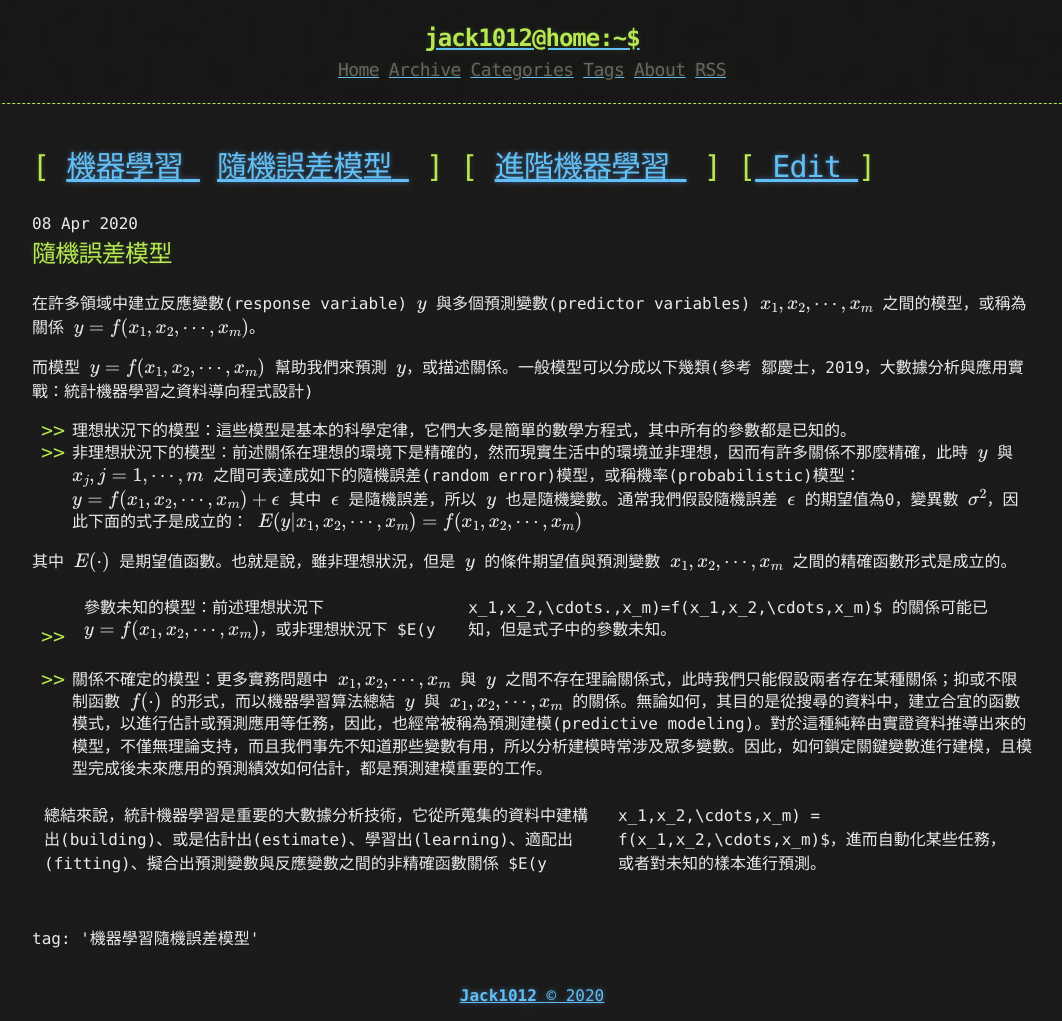
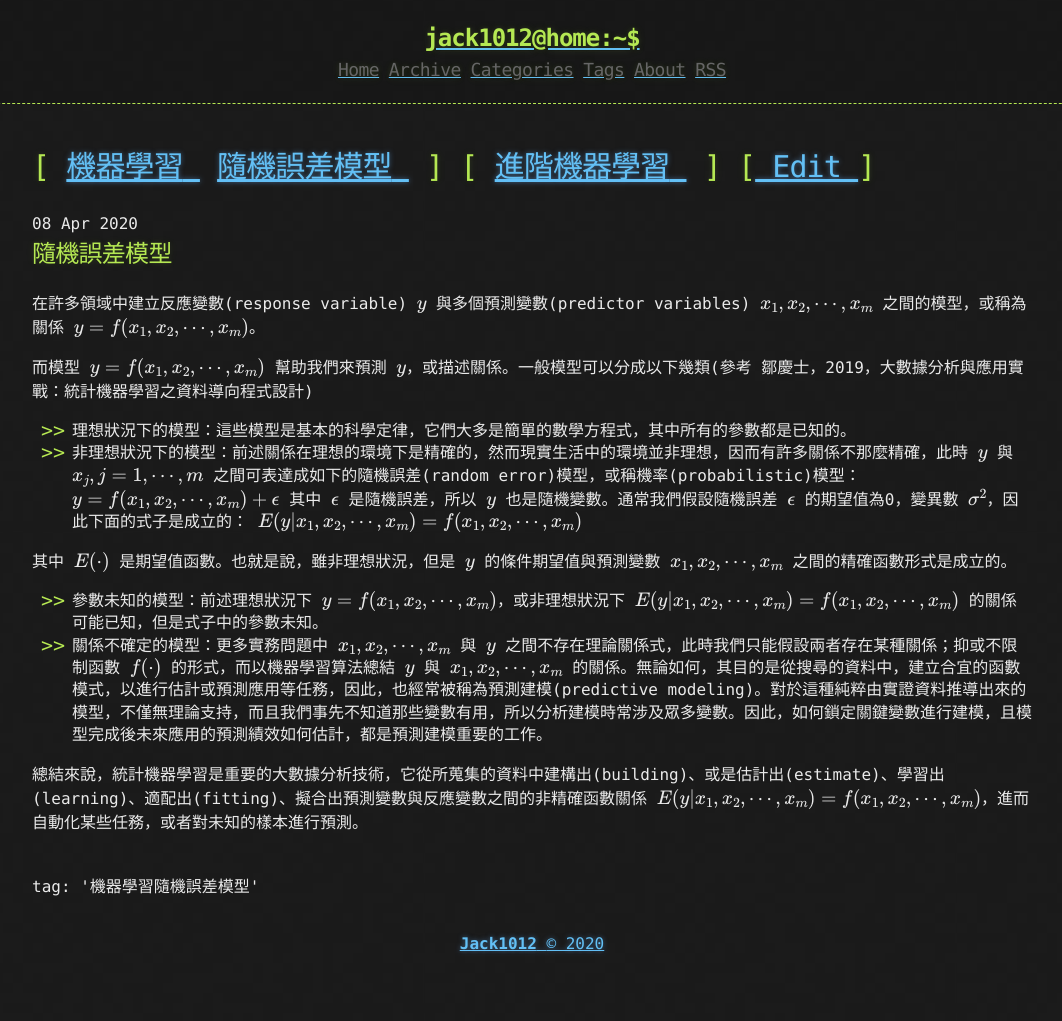
Before and after one commit to jack1012/jack1012.github.io, a Jekyll site: the page built from _posts/2020-04-08-隨機誤差模型.md, in a window 1280 px wide. Shown: the whole page, without its empty margins (108-1170 px from the left). Built offline with Jekyll 4.4.1, drawn with Linux system fonts in a browser that asks for light colours; formulas are drawn with MathJax 3; after the commit the page ends 969 px from its top, so only the background shows below that.

Commit message:
Update 2020-04-08-隨機誤差模型.md

```diff
--- a/_posts/2020-04-08-隨機誤差模型.md
+++ b/_posts/2020-04-08-隨機誤差模型.md
@@ -14,11 +14,11 @@ tags           : [機器學習,隨機誤差模型]
 - 非理想狀況下的模型：前述關係在理想的環境下是精確的，然而現實生活中的環境並非理想，因而有許多關係不那麼精確，此時 $y$ 與 $x_j, j=1,\cdots,m$ 之間可表達成如下的隨機誤差(random error)模型，或稱機率(probabilistic)模型：
 $$y = f(x_1,x_2,\cdots,x_m) + \epsilon$$
 其中 $\epsilon$ 是隨機誤差，所以 $y$ 也是隨機變數。通常我們假設隨機誤差 $\epsilon$ 的期望值為0，變異數  $\sigma^2$，因此下面的式子是成立的：
-$$E(y|x_1,x_2,\cdots,x_m) = f(x_1,x_2,\cdots,x_m)$$
+$$E(y | x_1,x_2,\cdots,x_m) = f(x_1,x_2,\cdots,x_m)$$
 
 其中 $E( \cdot )$ 是期望值函數。也就是說，雖非理想狀況，但是 $y$ 的條件期望值與預測變數 $x_1,x_2,\cdots,x_m$ 之間的精確函數形式是成立的。
 
-- 參數未知的模型：前述理想狀況下 $y=f(x_1,x_2,\cdots,x_m)$，或非理想狀況下 $E(y|x_1,x_2,\cdots.,x_m)=f(x_1,x_2,\cdots,x_m)$ 的關係可能已知，但是式子中的參數未知。
+- 參數未知的模型：前述理想狀況下 $y=f(x_1,x_2,\cdots,x_m)$，或非理想狀況下 $E(y \lvert x_1,x_2,\cdots,x_m)=f(x_1,x_2,\cdots,x_m)$ 的關係可能已知，但是式子中的參數未知。
 - 關係不確定的模型：更多實務問題中 $x_1,x_2,\cdots,x_m$ 與 $y$ 之間不存在理論關係式，此時我們只能假設兩者存在某種關係；抑或不限制函數 $f( \cdot )$ 的形式，而以機器學習算法總結 $y$ 與 $x_1,x_2,\cdots,x_m$ 的關係。無論如何，其目的是從搜尋的資料中，建立合宜的函數模式，以進行估計或預測應用等任務，因此，也經常被稱為預測建模(predictive modeling)。對於這種純粹由實證資料推導出來的模型，不僅無理論支持，而且我們事先不知道那些變數有用，所以分析建模時常涉及眾多變數。因此，如何鎖定關鍵變數進行建模，且模型完成後未來應用的預測績效如何估計，都是預測建模重要的工作。
 
-總結來說，統計機器學習是重要的大數據分析技術，它從所蒐集的資料中建構出(building)、或是估計出(estimate)、學習出(learning)、適配出(fitting)、擬合出預測變數與反應變數之間的非精確函數關係 $E(y|x_1,x_2,\cdots,x_m) = f(x_1,x_2,\cdots,x_m)$，進而自動化某些任務，或者對未知的樣本進行預測。
+總結來說，統計機器學習是重要的大數據分析技術，它從所蒐集的資料中建構出(building)、或是估計出(estimate)、學習出(learning)、適配出(fitting)、擬合出預測變數與反應變數之間的非精確函數關係 $E(y \lvert x_1,x_2,\cdots,x_m) = f(x_1,x_2,\cdots,x_m)$，進而自動化某些任務，或者對未知的樣本進行預測。
```
